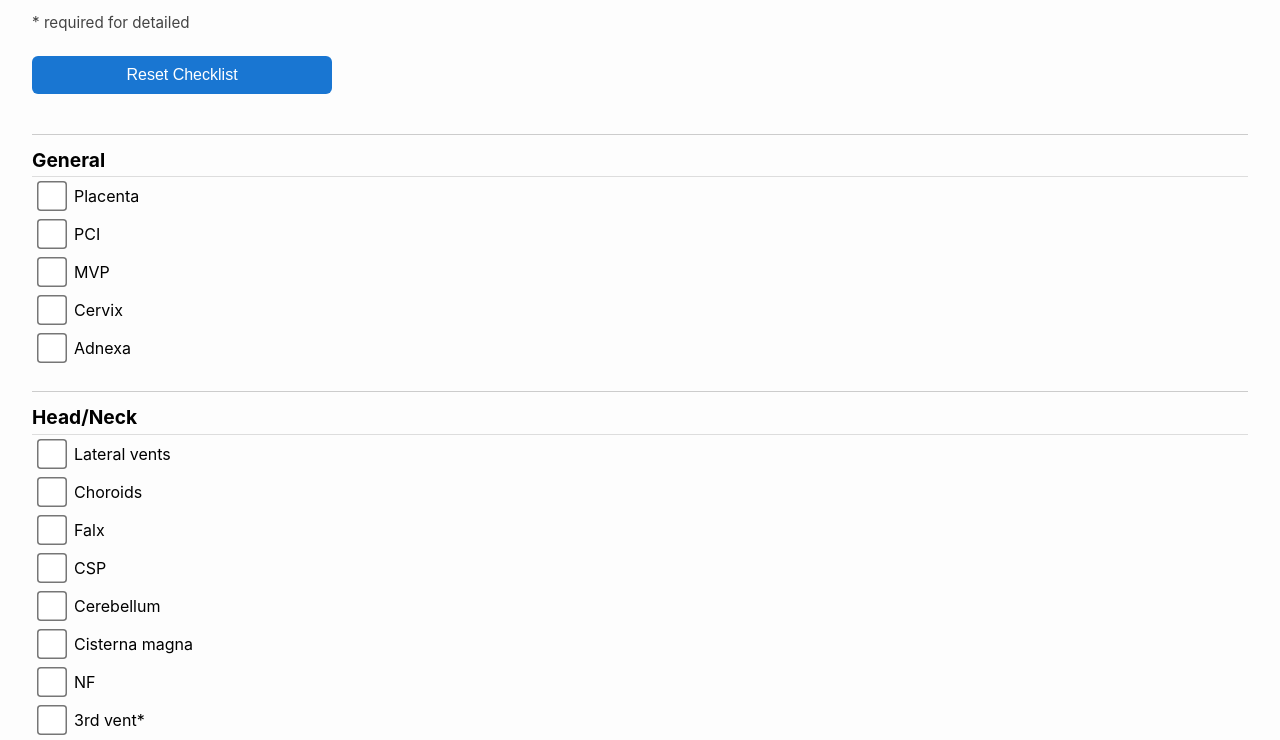
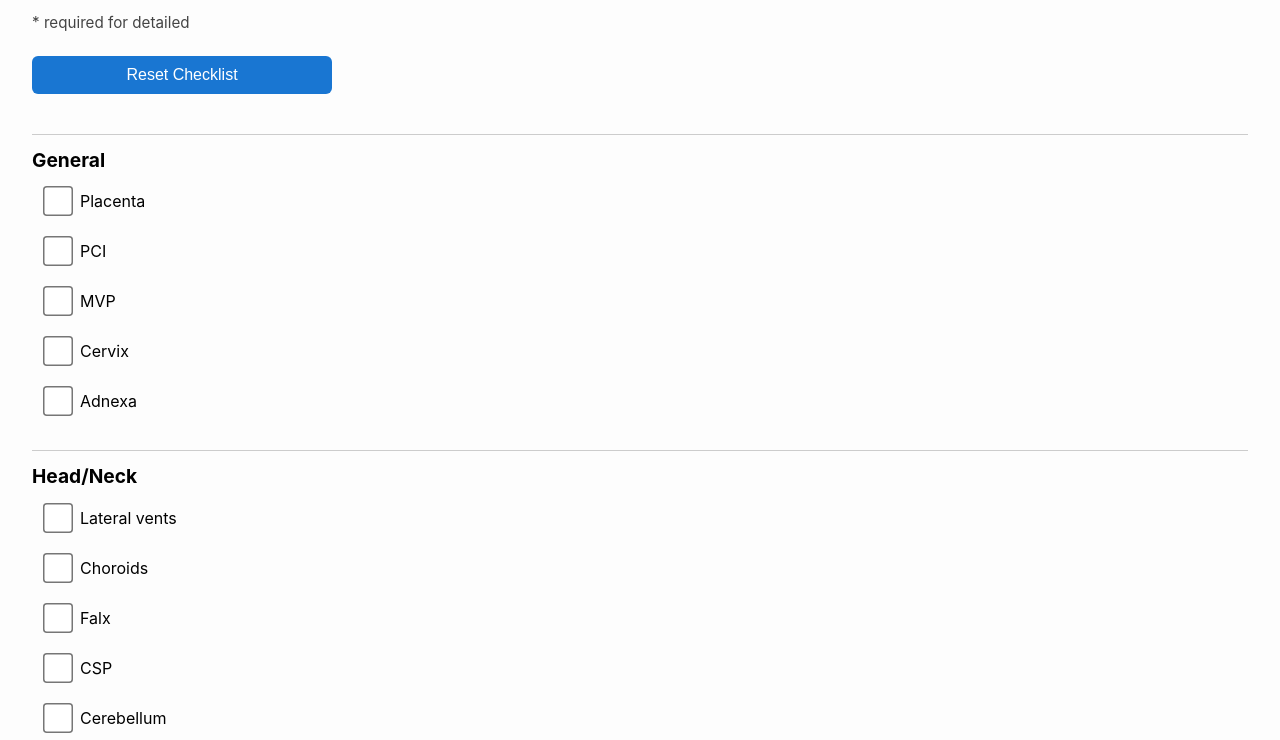
Before and after one commit to ennencs/anatomy-scan, a plain HTML site: page index.html in a window 1280 px wide. Both pictures are taken after a click on the label "Placenta". Shown: the part 48-788 px from the top of the page. Drawn offline with Linux system fonts and the light colour scheme.

Commit message:
Add files via upload

```diff
--- a/index.html
+++ b/index.html
@@ -34,12 +34,11 @@
       background: #fdfdfd;
       padding: 0.25em 0;
       z-index: 10;
-      border-bottom: 1px solid #ddd;
     }
     label {
       display: flex;
       align-items: center;
-      padding: 6px;
+      padding: 12px;
       font-size: 1em;
       cursor: pointer;
     }
@@ -171,12 +170,15 @@
           });
           label.appendChild(checkbox);
           label.appendChild(document.createTextNode(" " + item));
+
+          // Ensure full-row tap works by attaching click to the label
           label.addEventListener("click", (e) => {
-            if (e.target !== checkbox) {
+            if (e.target.tagName !== 'INPUT') {
               checkbox.checked = !checkbox.checked;
               label.classList.toggle("checked", checkbox.checked);
             }
           });
+
           sectionDiv.appendChild(label);
         });
 
```
